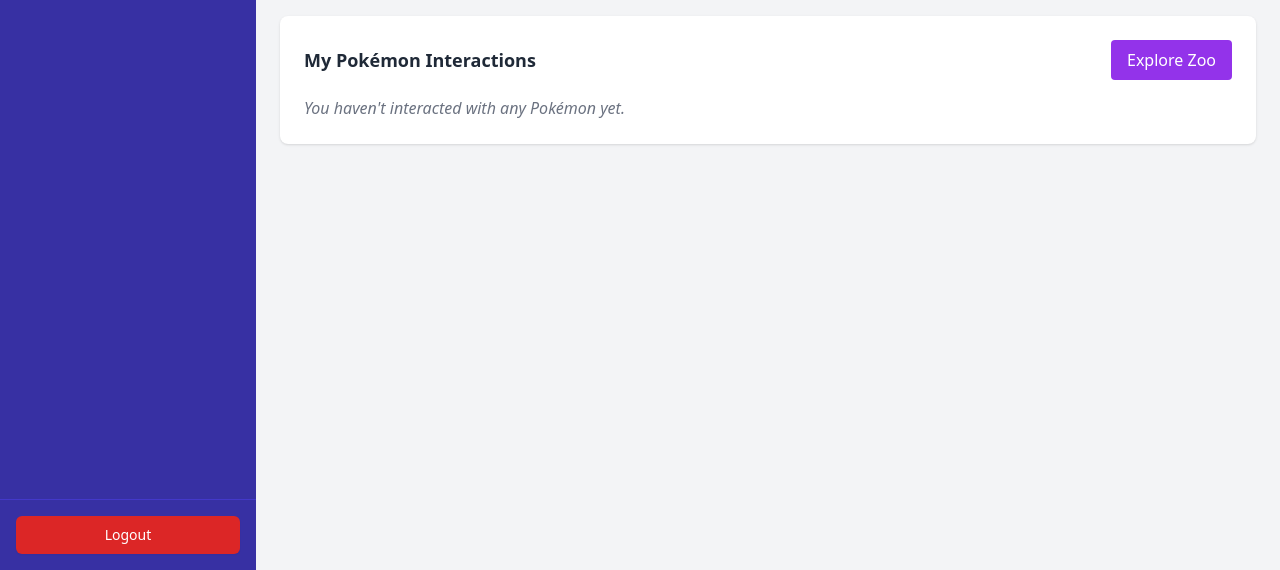
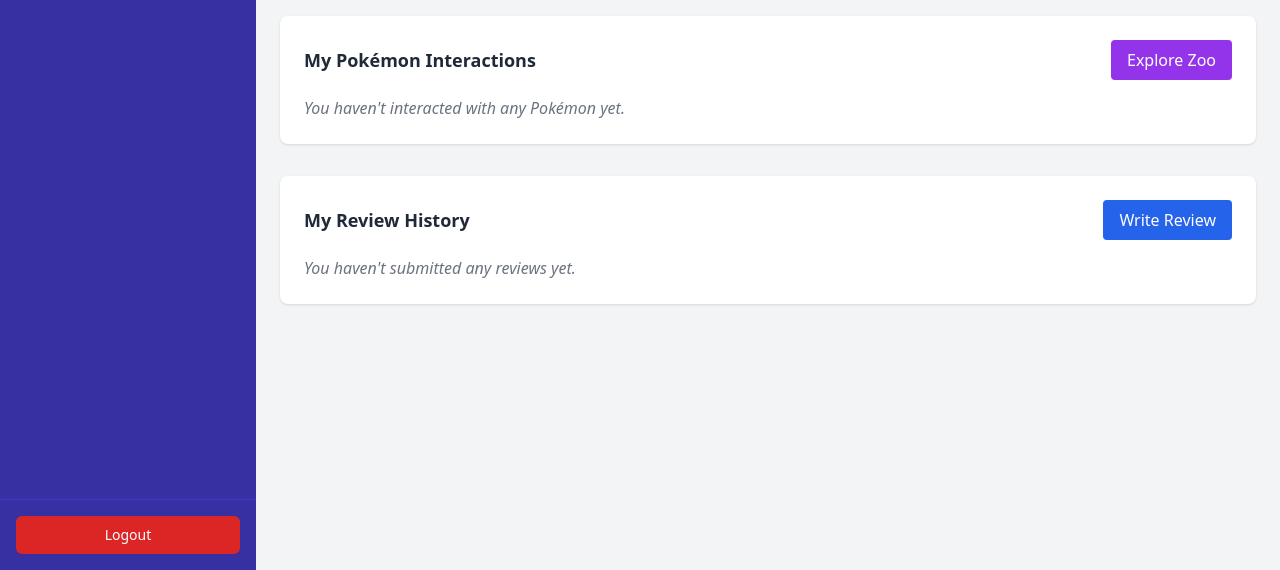
Before and after one commit to catursetyo/pokezoo-dbs, a FastAPI app: template app/templates/visitor/dashboard.html in a window 1280 px wide. Shown: the part 230-800 px from the top of the page. Run offline with FastAPI, Linux system fonts and the light colour scheme; the template is opened without the code that fills it, so the values that code supplies are empty; some libraries are stand-ins or nearby versions.

Commit message:
feat(visitor): add visitor's review history

```diff
--- a/app/templates/visitor/dashboard.html
+++ b/app/templates/visitor/dashboard.html
@@ -107,4 +107,51 @@
     </div>
 </div>
 
+<div class="bg-white rounded-lg shadow p-6 mt-8">
+    <div class="flex justify-between items-center mb-4">
+        <h3 class="text-lg font-bold">My Review History</h3>
+        <a href="/visitor/reviews"
+           class="bg-blue-600 text-white px-4 py-2 rounded hover:bg-blue-700">
+            Write Review
+        </a>
+    </div>
+
+    <div class="space-y-3">
+        {% for review in review_history %}
+        <div class="border border-gray-200 rounded p-4">
+            <div class="flex justify-between items-start">
+                <div>
+                    <p class="font-semibold">
+                        Favorite Habitat: {{ review.favorite_habitat }}
+                    </p>
+
+                    <p class="mt-2 text-sm text-gray-700">
+                        {{ review.comment_text }}
+                    </p>
+                </div>
+
+                <span class="px-3 py-1 text-xs rounded-full
+                    {% if review.rating >= 4 %}
+                        bg-green-100 text-green-800
+                    {% elif review.rating == 3 %}
+                        bg-yellow-100 text-yellow-800
+                    {% else %}
+                        bg-red-100 text-red-800
+                    {% endif %}">
+                    Rating: {{ review.rating }}/5
+                </span>
+            </div>
+
+            <p class="mt-2 text-xs text-gray-400">
+                Submitted at: {{ review.date_submitted }}
+            </p>
+        </div>
+        {% else %}
+        <p class="text-gray-500 italic">
+            You haven't submitted any reviews yet.
+        </p>
+        {% endfor %}
+    </div>
+</div>
+
 {% endblock %}
```
Also changed, not shown: app/routes/visitor/visitor_routes.py (+12 -1 lines).
